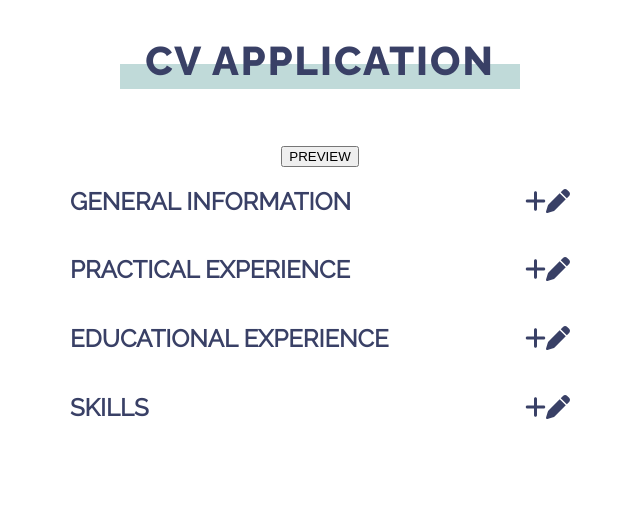
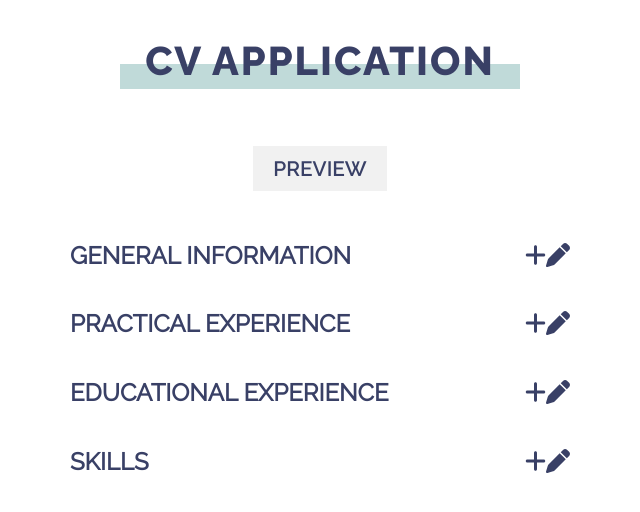
Before and after one commit to mooniiDev/cv-application, a React (Create React App) app: page / in a window 1280 px wide. Shown: the top 512 px of the page, without its empty margins (320-960 px from the left). Built offline with nearby package versions, Linux system fonts and the light colour scheme.

Commit message:
Update color palette and style of the 'preview' button

```diff
--- a/src/components/Main.js
+++ b/src/components/Main.js
@@ -17,7 +17,7 @@ class Main extends React.Component {
   render() {
     return (
       <main id="main">
-        <input type="button" value="PREVIEW" />
+        <input type="button" className="preview-button" value="PREVIEW" />
         <GeneralInformation />
         <PracticalExperience />
         <EducationalExperience />
--- a/src/styles/App.css
+++ b/src/styles/App.css
@@ -13,6 +13,24 @@
   border-bottom: 25px solid var(--green);
 }
 
+.preview-button {
+  margin-bottom: 30px;
+  padding: 10px 20px;
+  background-color: var(--grey);
+  color: var(--blue);
+  font-family: 'Raleway-SemiBold';
+  font-size: 1.3rem;
+  border: none;
+  transition: all .1s;
+}
+
+.preview-button:hover {
+  background-color: var(--green);
+  color: var(--white);
+  cursor: pointer;
+  transition: all .1s;
+}
+
 #main {
   display: flex;
   flex-direction: column;
--- a/src/styles/index.css
+++ b/src/styles/index.css
@@ -4,6 +4,13 @@
 	font-weight: 400;
 	src: local('Raleway'),
     url(../assets/fonts/Raleway-Regular.ttf) format('truetype');
+}
+
+@font-face {
+	font-family: 'Raleway-SemiBold';
+	font-weight: 600;
+	src: local('Raleway'),
+    url(../assets/fonts/Raleway-SemiBold.ttf) format('truetype');
 }
 
 @font-face {
@@ -16,7 +23,9 @@
 /* Color Palette */
 :root {
   --blue: #394066;
-  --green: #c0dad9;
+  --green: #C0DAD9;
+  --grey: #F1F1F1;
+  --white: #FFFFFF;
 }
 
 body {
```
